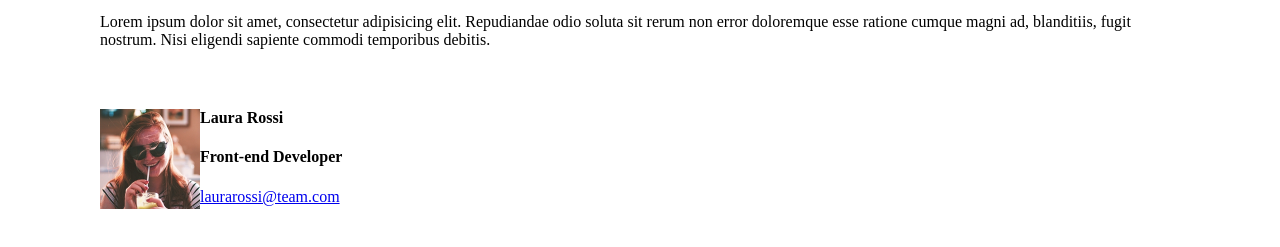
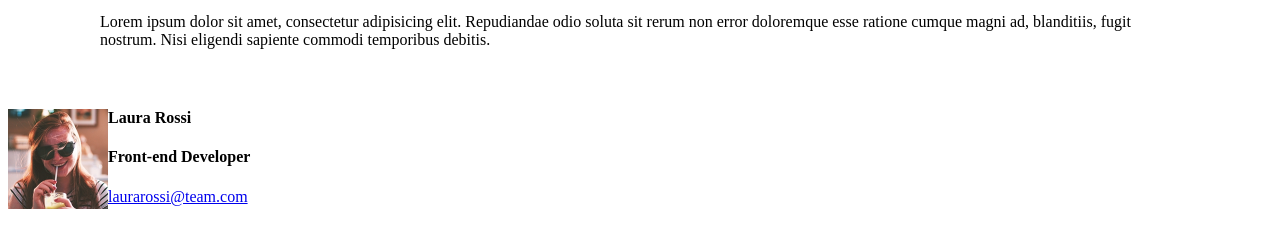
Before and after one commit to Vale-riad/Floating-Cards, a plain HTML site: page index.html in a window 1280 px wide. Shown: the part 91-338 px from the top of the page. Drawn offline with Linux system fonts and the light colour scheme.

Commit message:
modifiche 1

```diff
--- a/index.html
+++ b/index.html
@@ -16,23 +16,25 @@
 
     <!--titolo-->
 <div class="container">
+
     <h1>Meet our Team</h1>
     <p>Lorem ipsum dolor sit amet, consectetur adipisicing elit. Repudiandae odio soluta sit rerum non error doloremque esse ratione cumque magni ad, blanditiis, fugit nostrum. Nisi eligendi sapiente commodi temporibus debitis.</p>
+
 </div>
+
     <!--/titolo-->
 
     <!--cards-->
 
-    <div class="container clearfix">
-        <div class="card"></div>
+    <div class="box container-clearfix">
+
         <img class="foto" src="immagini/female1.png" alt="laura">
         <h4>Laura Rossi</h4>
         <h4>Front-end Developer</h4>
         <a href="#">laurarossi@team.com</a>
 
-
     </div>
-
+</div>
 
 
 
```
